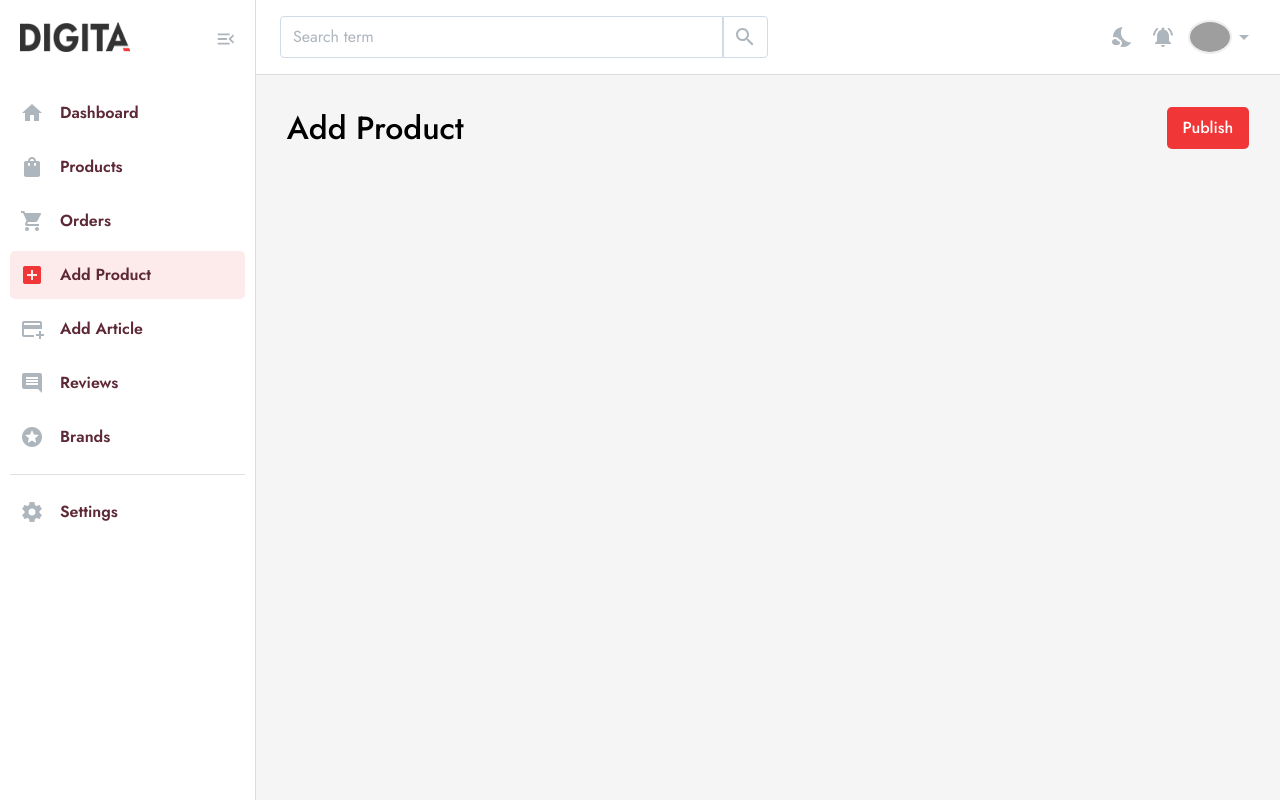
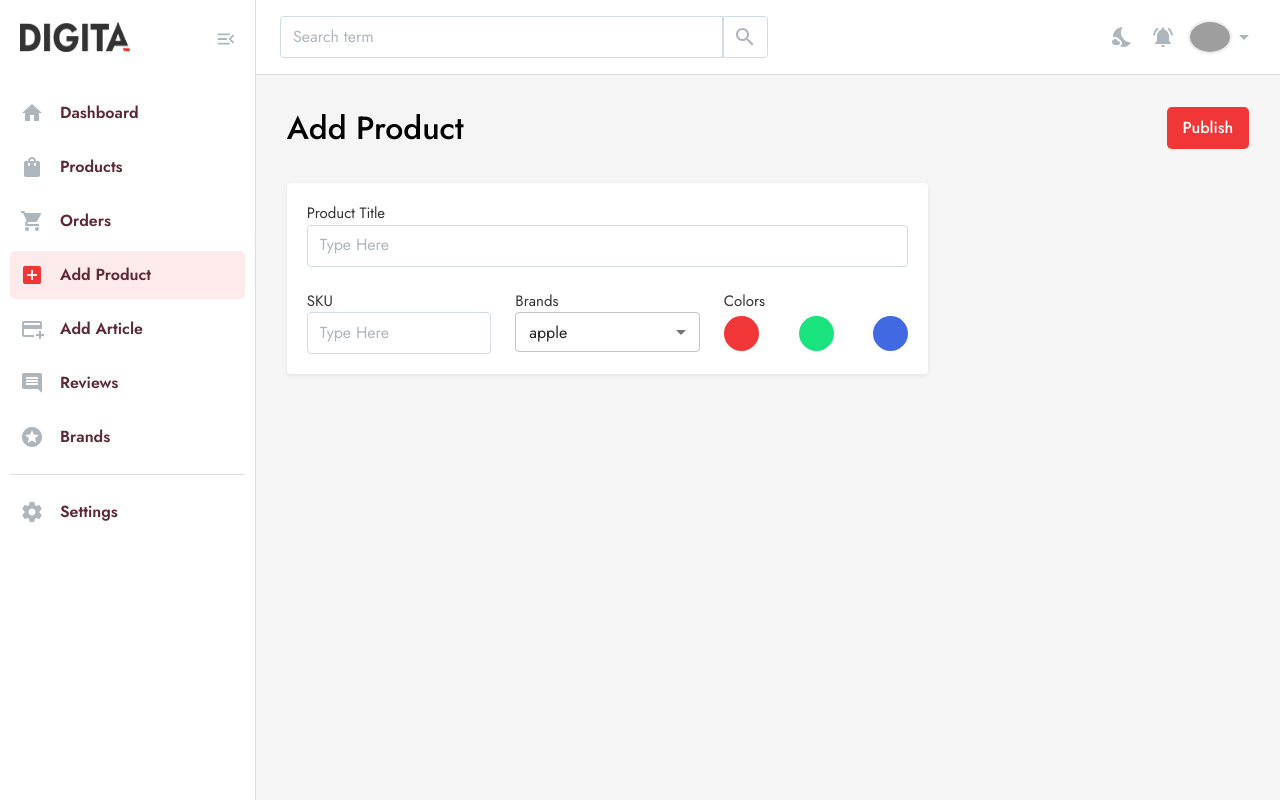
Before and after one commit to digita-webshop/digita-webshop-frontend, a React (Create React App) app: page /panel/add-product in a window 1280 px wide. Built offline with nearby package versions, Linux system fonts and the light colour scheme; grey boxes are pictures that could not be loaded.

Commit message:
feat(addProduct): add colorPickers component

```diff
--- a/src/Components/AddProduct/AddProduct.tsx
+++ b/src/Components/AddProduct/AddProduct.tsx
@@ -1,5 +1,6 @@
 import { Grid } from "@mui/material";
 import ContentHeader from "./ContentHeader/ContentHeader";
+import Details from "./Details/Details";
 
 function AddProduct() {
   return (
@@ -8,7 +9,11 @@ function AddProduct() {
         <ContentHeader />
       </Grid>
       <Grid container item xs={12}>
-        <Grid item xs={12} md={8}></Grid>
+        <Grid container item xs={12} md={8}>
+          <Grid item xs={12}>
+            <Details />
+          </Grid>
+        </Grid>
         <Grid item xs={12} md={4}></Grid>
       </Grid>
     </Grid>
--- /dev/null
+++ b/src/Components/AddProduct/Details/ColorPickers/ColorPickers.tsx
@@ -0,0 +1,70 @@
+import { Box } from "@mui/material";
+import { Ref } from "react";
+import { ColorInput, ColorPickerWrapper } from "../../../../Styles/AddProduct";
+
+interface Props {
+  color: any;
+  colorChangeHandler: (event: string, colorName: string) => void;
+  colorClickHandler: (type: string) => () => void;
+  firstColor: Ref<HTMLInputElement>;
+  secondColor: Ref<HTMLInputElement>;
+  thirdColor: Ref<HTMLInputElement>;
+}
+function ColorPickers({
+  color,
+  colorChangeHandler,
+  colorClickHandler,
+  firstColor,
+  secondColor,
+  thirdColor,
+}: Props) {
+  return (
+    <Box
+      sx={{
+        display: "flex",
+        gap: { xs: "5px", xl: "40px" },
+        justifyContent: { xs: "space-between", xl: "start" },
+        marginTop: "4px",
+      }}
+    >
+      <ColorPickerWrapper>
+        <input
+          type="color"
+          defaultValue={color.first}
+          onChange={(e) => colorChangeHandler(e.target.value, "first")}
+          ref={firstColor}
+        />
+        <ColorInput
+          sx={{ backgroundColor: color.first }}
+          onClick={colorClickHandler("first")}
+        />
+      </ColorPickerWrapper>
+      <ColorPickerWrapper>
+        <input
+          type="color"
+          defaultValue={color.second}
+          onChange={(e) => colorChangeHandler(e.target.value, "second")}
+          ref={secondColor}
+        />
+        <ColorInput
+          sx={{ backgroundColor: color.second }}
+          onClick={colorClickHandler("second")}
+        />
+      </ColorPickerWrapper>
+      <ColorPickerWrapper>
+        <input
+          type="color"
+          defaultValue={color.third}
+          onChange={(e) => colorChangeHandler(e.target.value, "third")}
+          ref={thirdColor}
+        />
+        <ColorInput
+          sx={{ backgroundColor: color.third }}
+          onClick={colorClickHandler("third")}
+        />
+      </ColorPickerWrapper>
+    </Box>
+  );
+}
+
+export default ColorPickers;
--- /dev/null
+++ b/src/Components/AddProduct/Details/Details.tsx
@@ -0,0 +1,100 @@
+import {
+  FormControl,
+  FormLabel,
+  Grid,
+  MenuItem,
+  Select,
+  SelectChangeEvent,
+} from "@mui/material";
+import { useRef, useState } from "react";
+import { brands } from "../../../Services/Utils/Data/data";
+import {
+  CardWrapper,
+  PFormControl,
+  PTextField,
+} from "../../../Styles/panelCommon";
+import { formLabelStyles } from "../../../Styles/Settings";
+import ColorPickers from "./ColorPickers/ColorPickers";
+
+function Details() {
+  const [selectedBrand, setSelectedBrand] = useState("apple");
+  const [color, setColor] = useState({
+    first: "#f03637",
+    second: "#18e37d",
+    third: "#4169e1",
+  });
+
+  const firstColor = useRef<HTMLInputElement>(null);
+  const secondColor = useRef<HTMLInputElement>(null);
+  const thirdColor = useRef<HTMLInputElement>(null);
+
+  const selectedBrandHandler = (event: SelectChangeEvent) => {
+    setSelectedBrand(event.target.value);
+  };
+
+  const colorChangeHandler = (selectedColor: string, colorName: string) => {
+    setColor((prevState) => ({
+      ...prevState,
+      [colorName]: selectedColor,
+    }));
+  };
+  const colorClickHandler = (type: string) => () => {
+    if (type === "first") {
+      firstColor.current?.click();
+    }
+    if (type === "second") {
+      secondColor.current?.click();
+    }
+    if (type === "third") {
+      thirdColor.current?.click();
+    }
+  };
+  return (
+    <CardWrapper>
+      <Grid container spacing={3}>
+        <Grid item xs={12}>
+          <FormControl fullWidth>
+            <FormLabel sx={formLabelStyles}>product title</FormLabel>
+            <PTextField placeholder="Type Here" />
+          </FormControl>
+        </Grid>
+        <Grid item xs={12} sm={4}>
+          <FormControl fullWidth>
+            <FormLabel sx={formLabelStyles}>SKU</FormLabel>
+            <PTextField placeholder="Type Here" />
+          </FormControl>
+        </Grid>
+        <Grid item xs={6} sm={4}>
+          <PFormControl size="small">
+            <FormLabel sx={formLabelStyles}>brands</FormLabel>
+            <Select
+              variant="outlined"
+              displayEmpty
+              value={selectedBrand}
+              onChange={selectedBrandHandler}
+            >
+              {brands.map(({ id, name }) => (
+                <MenuItem key={id} value={name}>
+                  {name}
+                </MenuItem>
+              ))}
+            </Select>
+          </PFormControl>
+        </Grid>
+        <Grid item xs={6} sm={4}>
+          <FormLabel sx={formLabelStyles}>colors</FormLabel>
+          <ColorPickers
+            color={color}
+            colorChangeHandler={colorChangeHandler}
+            colorClickHandler={colorClickHandler}
+            firstColor={firstColor}
+            secondColor={secondColor}
+            thirdColor={thirdColor}
+          />
+        </Grid>
+      </Grid>
+    </CardWrapper>
+  );
+}
+
+export default Details;
--- a/src/Components/Orders/TableHeader/TableHeader.tsx
+++ b/src/Components/Orders/TableHeader/TableHeader.tsx
@@ -1,6 +1,5 @@
 import { Box, MenuItem, Select, SelectChangeEvent } from "@mui/material";
-import { DashFormControl } from "../../../Styles/Orders";
-import { PTextField } from "../../../Styles/panelCommon";
+import { PFormControl, PTextField } from "../../../Styles/panelCommon";
 
 interface Props {
   selectedStatus: string;
@@ -33,7 +32,7 @@ function TableHeader({
           gap: "10px",
         }}
       >
-        <DashFormControl size="small">
+        <PFormControl size="small">
           <Select
             variant="outlined"
             displayEmpty
@@ -45,8 +44,8 @@ function TableHeader({
             <MenuItem value={"disable"}>Disable </MenuItem>
             <MenuItem value={"show-all"}>Show All </MenuItem>
           </Select>
-        </DashFormControl>
-        <DashFormControl size="small">
+        </PFormControl>
+        <PFormControl size="small">
           <Select
             variant="outlined"
             displayEmpty
@@ -57,7 +56,7 @@ function TableHeader({
             <MenuItem value={"30"}>Show 30 </MenuItem>
             <MenuItem value={"40"}>Show 40</MenuItem>
           </Select>
-        </DashFormControl>
+        </PFormControl>
       </Box>
     </Box>
   );
--- a/src/Components/PanelProducts/GridHeader/GridHeader.tsx
+++ b/src/Components/PanelProducts/GridHeader/GridHeader.tsx
@@ -1,6 +1,5 @@
 import { Box, MenuItem, Select, SelectChangeEvent } from "@mui/material";
-import { DashFormControl } from "../../../Styles/Orders";
-import { PTextField } from "../../../Styles/panelCommon";
+import { PTextField, PFormControl } from "../../../Styles/panelCommon";
 
 interface Props {
   selectedStatus: string;
@@ -33,7 +32,7 @@ function GridHeader({
           gap: "10px",
         }}
       >
-        <DashFormControl size="small">
+        <PFormControl size="small">
           <Select
             variant="outlined"
             displayEmpty
@@ -45,8 +44,8 @@ function GridHeader({
             <MenuItem value={"disable"}>Clothings</MenuItem>
             <MenuItem value={"show-all"}>Something else</MenuItem>
           </Select>
-        </DashFormControl>
-        <DashFormControl size="small">
+        </PFormControl>
+        <PFormControl size="small">
           <Select
             variant="outlined"
             displayEmpty
@@ -57,7 +56,7 @@ function GridHeader({
             <MenuItem value={"30"}>Cheap First</MenuItem>
             <MenuItem value={"40"}>Most Viewed</MenuItem>
           </Select>
-        </DashFormControl>
+        </PFormControl>
       </Box>
     </Box>
   );
--- a/src/Services/Utils/Data/data.ts
+++ b/src/Services/Utils/Data/data.ts
@@ -873,33 +873,33 @@ export const teamData = [
 export const brands = [
   {
     id: 1,
-    name: "Apple",
+    name: "apple",
     image:
       "https://www.ecommerce-admin.com/demo/images/brands/1.png",
     count: 398,
   },
   {
     id: 2,
-    name: "Motorola",
+    name: "motorola",
     image:
       "https://www.ecommerce-admin.com/demo/images/brands/2.png",
     count: 87,
   },
   {
     id: 3,
-    name: "Tencent",
+    name: "tencent",
     image: "https://www.ecommerce-admin.com/demo/images/brands/4.png",
     count: 17,
   },
   {
     id: 4,
-    name: "Acer",
+    name: "acer",
     image: "https://www.ecommerce-admin.com/demo/images/brands/5.png",
     count: 81,
   },
   {
     id: 5,
-    name: "Shivaki",
+    name: "shivaki",
     image: "https://www.ecommerce-admin.com/demo/images/brands/6.png",
     count: 37,
   },
@@ -912,19 +912,19 @@ export const brands = [
   },
   {
     id: 7,
-    name: "Samsung",
+    name: "samsung",
     image: "https://www.ecommerce-admin.com/demo/images/brands/8.png",
     count: 123,
   },
   {
     id: 8,
-    name: "Xiaomi",
+    name: "xiaomi",
     image: "https://www.ecommerce-admin.com/demo/images/brands/9.png",
     count: 123,
   },
   {
     id: 9,
-    name: "Nokia",
+    name: "nokia",
     image: "https://www.ecommerce-admin.com/demo/images/brands/10.png",
     count: 456,
   },
--- /dev/null
+++ b/src/Styles/AddProduct/index.tsx
@@ -0,0 +1,13 @@
+import { Box } from "@mui/material";
+import { styled } from "@mui/material/styles";
+
+export const ColorInput = styled(Box)(({ theme }) => ({
+  width: "35px",
+  height: "35px",
+  borderRadius: "50%",
+  cursor: "pointer",
+}));
+export const ColorPickerWrapper = styled(Box)(({ theme }) => ({
+  position: "relative",
+  input: { position: "absolute", visibility: "hidden" },
+}));
--- a/src/Styles/Orders/index.tsx
+++ b/src/Styles/Orders/index.tsx
@@ -1,4 +1,4 @@
-import { Box, FormControl, TableCell } from "@mui/material";
+import { Box, TableCell } from "@mui/material";
 import { styled } from "@mui/material/styles";
 
 export const TCell = styled(TableCell)(({ theme }) => ({
@@ -69,13 +69,3 @@ export const TBadge = styled(Box)(({ theme }) => ({
     backgroundColor: "#ccf0d1",
   },
 }));
-
-export const DashFormControl = styled(FormControl)(({ theme }) => ({
-  width: "100%",
-  "&:hover .MuiOutlinedInput-notchedOutline": {
-    borderColor: `${theme.palette.common.digitaRed} !important`,
-  },
-  "& .Mui-focused .MuiOutlinedInput-notchedOutline": {
-    borderColor: `${theme.palette.common.digitaRed} !important`,
-  },
-}));
--- a/src/Styles/panelCommon/index.tsx
+++ b/src/Styles/panelCommon/index.tsx
@@ -1,4 +1,4 @@
-import { Box, Button } from "@mui/material";
+import { Box, Button, FormControl } from "@mui/material";
 import { styled } from "@mui/material/styles";
 
 export const PButton = styled(Button)(({ theme }) => ({
@@ -43,3 +43,13 @@ export const CardWrapper = styled(Box)(({ theme }) => ({
   boxShadow: "0 0.1rem 0.25rem rgb(0 0 0 / 8%)",
   borderRadius: "4px",
 }));
+
+export const PFormControl = styled(FormControl)(({ theme }) => ({
+  width: "100%",
+  "&:hover .MuiOutlinedInput-notchedOutline": {
+    borderColor: `${theme.palette.common.digitaRed} !important`,
+  },
+  "& .Mui-focused .MuiOutlinedInput-notchedOutline": {
+    borderColor: `${theme.palette.common.digitaRed} !important`,
+  },
+}));
```
Also changed, not shown: src/Components/Brands/TableHeader/TableHeader.tsx (+5 -6 lines).
